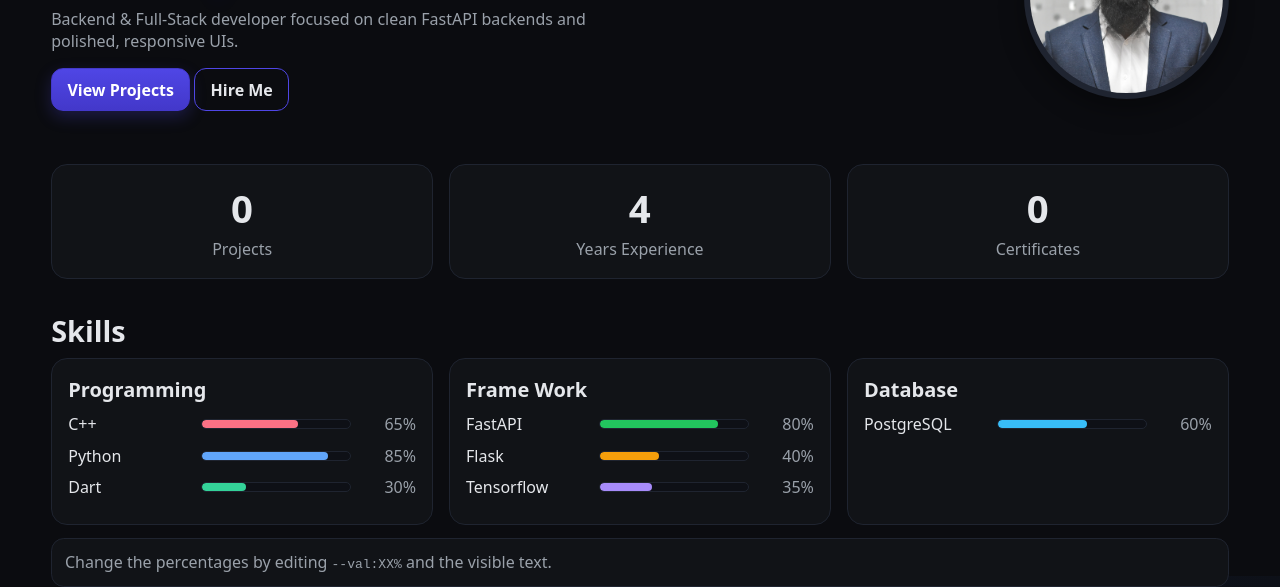
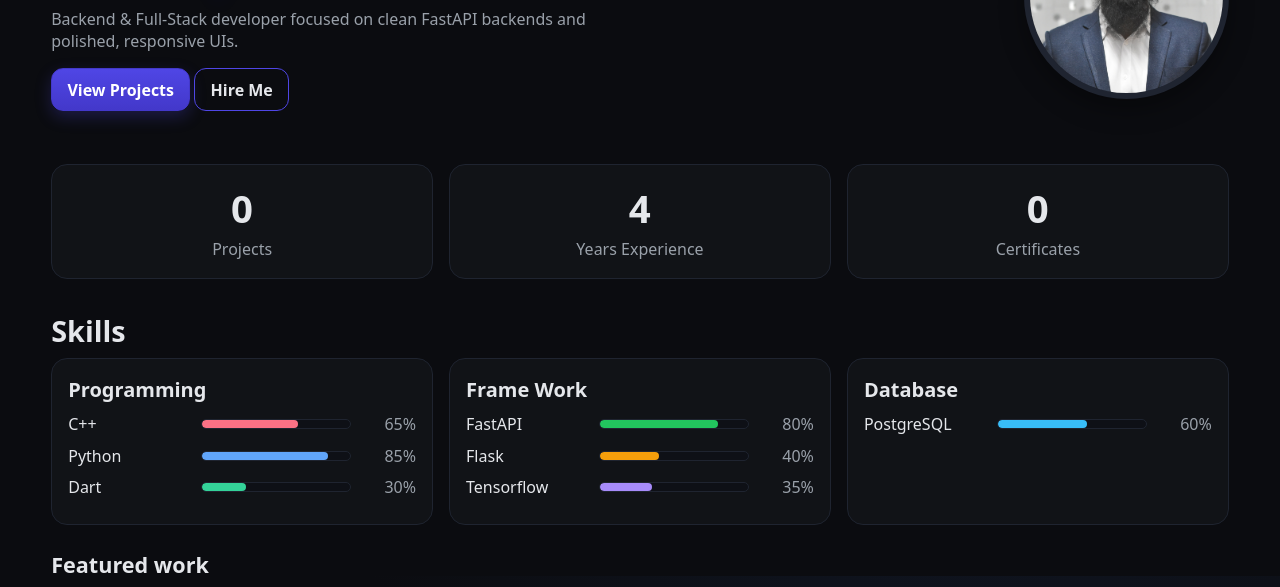
Before and after one commit to Nirob-0812/nirob-0812.github.io, a plain HTML site: page index.html in a window 1280 px wide. Shown: the part 224-811 px from the top of the page. Drawn offline with Linux system fonts and the light colour scheme; no server answers.

Commit message:
Update index.html

```diff
--- a/index.html
+++ b/index.html
@@ -98,7 +98,7 @@
           <div class="skill"><span>PostgreSQL</span><div class="bar"><div class="bar-fill postgres" style="--val:60%"></div></div><div class="pct">60%</div></div>
         </div>
       </div>
-      <p class="info" style="margin-top:.8rem">Change the percentages by editing <code>--val:XX%</code> and the visible text.</p>
+
     </section>
 
     <!-- Featured -->
```
